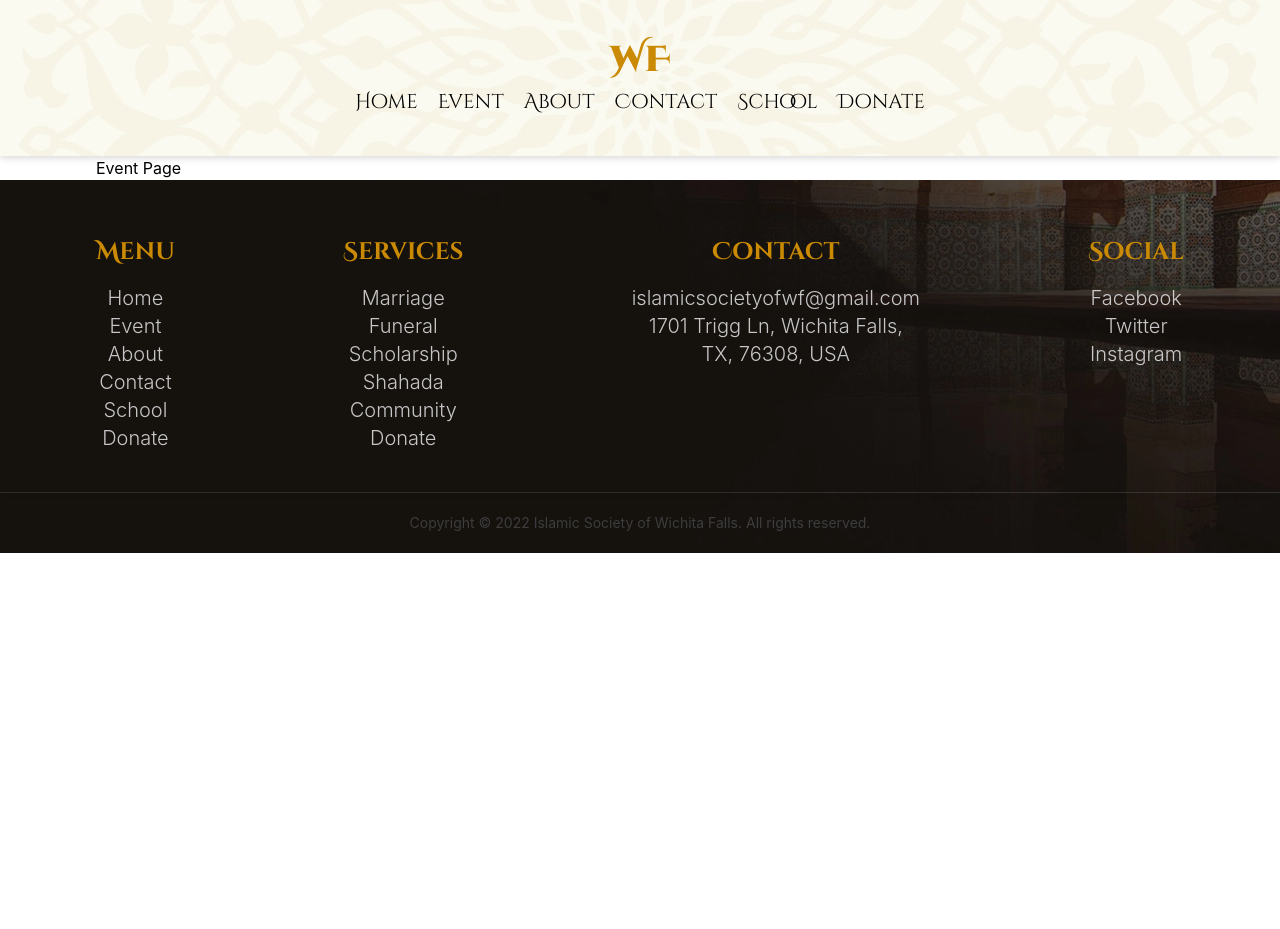
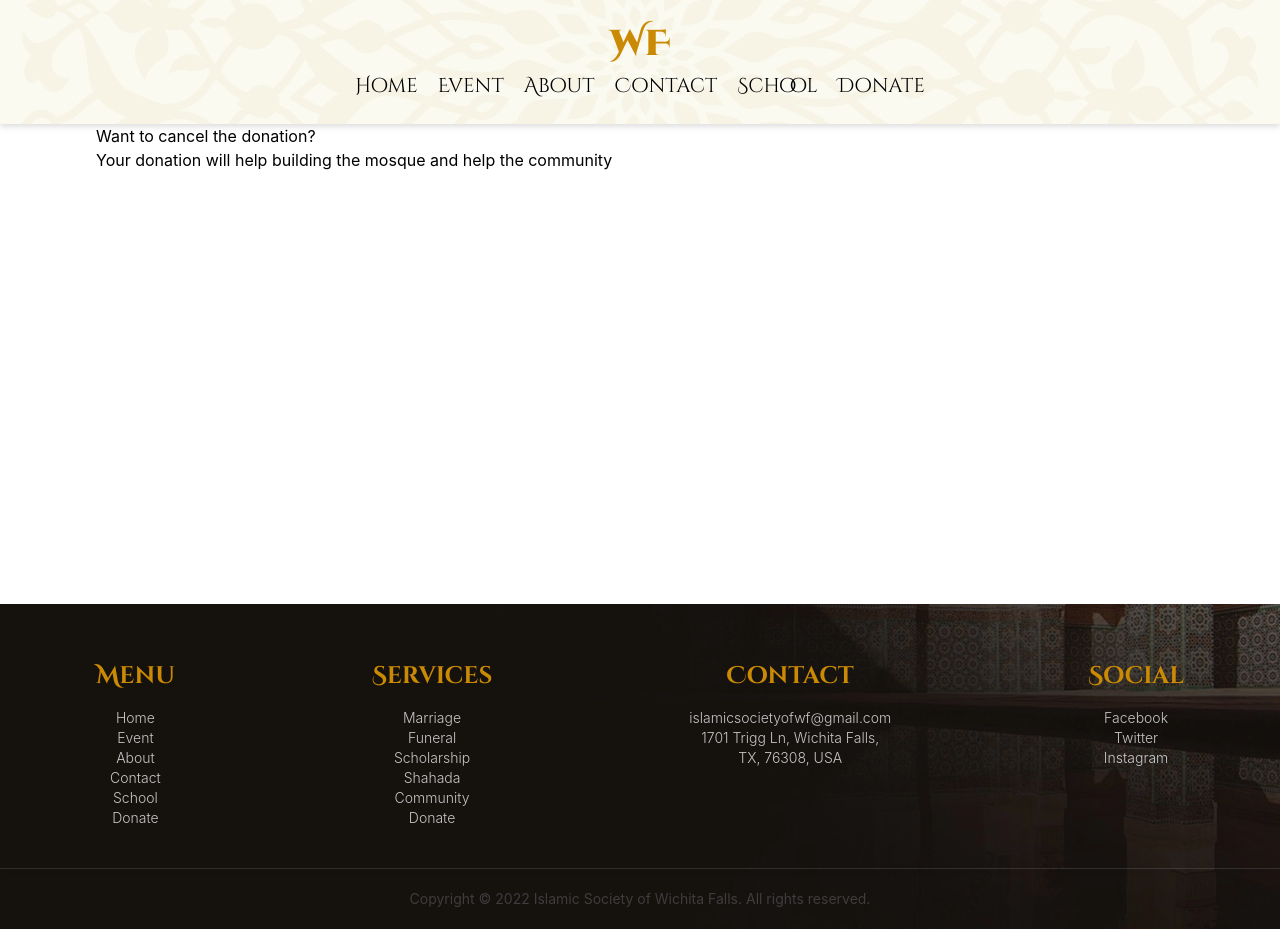
Before and after one commit to wfic/site, a Next.js app: page /event in a window 1280 px wide. Before the commit the page ends 800 px from the top, so only its background shows below. Built offline with nearby package versions, Linux system fonts and the light colour scheme.

Commit message:
nav cancel completed footer etc updated

```diff
--- a/components/Footer.js
+++ b/components/Footer.js
@@ -11,32 +11,32 @@ function Footer() {
                     <h3 className="text-2xl font-bold font-Cinzel py-4 text-yellow-600">Menu</h3>
                     <div>
                         <ul>
-                            <li className="text-md md:text-xl text-gray-100/80 font-light ">
+                            <li className="text-sm md:text-md text-gray-100/80 font-light ">
                                 <Link href="/">
                                     Home
                                 </Link>
                             </li>
-                            <li className="text-md md:text-xl text-gray-100/80 font-light ">
+                            <li className="text-sm md:text-md text-gray-100/80 font-light ">
                                 <Link href="/event">
                                     Event
                                 </Link>
                             </li>
-                            <li className="text-md md:text-xl text-gray-100/80 font-light ">
+                            <li className="text-sm md:text-md text-gray-100/80 font-light ">
                                 <Link href="/about">
                                     About
                                 </Link>
                             </li>
-                            <li className="text-md md:text-xl text-gray-100/80 font-light ">
+                            <li className="text-sm md:text-md text-gray-100/80 font-light ">
                                 <Link href="/contact">
                                     Contact
                                 </Link>
                             </li>
-                            <li className="text-md md:text-xl text-gray-100/80 font-light ">
+                            <li className="text-sm md:text-md text-gray-100/80 font-light ">
                                 <Link href="/school">
                                     School
                                 </Link>
                             </li>
-                            <li className="text-md md:text-xl text-gray-100/80 font-light ">
+                            <li className="text-sm md:text-md text-gray-100/80 font-light ">
                                 <Link href="/donate">
                                     Donate
                                 </Link>
@@ -47,24 +47,24 @@ function Footer() {
                 <div className="footerServices">
                     <h3 className="text-2xl font-bold font-Cinzel py-4 text-yellow-600">Services</h3>
                     <ul className="">
-                        <li className="text-md md:text-xl text-gray-100/80 font-light ">Marriage</li>
-                        <li className="text-md md:text-xl text-gray-100/80 font-light ">Funeral</li>
-                        <li className="text-md md:text-xl text-gray-100/80 font-light ">Scholarship</li>
-                        <li className="text-md md:text-xl text-gray-100/80 font-light ">Shahada</li>
-                        <li className="text-md md:text-xl text-gray-100/80 font-light ">Community</li>
-                        <li className="text-md md:text-xl text-gray-100/80 font-light ">Donate</li>
+                        <li className="text-sm md:text-md text-gray-100/80 font-light ">Marriage</li>
+                        <li className="text-sm md:text-md text-gray-100/80 font-light ">Funeral</li>
+                        <li className="text-sm md:text-md text-gray-100/80 font-light ">Scholarship</li>
+                        <li className="text-sm md:text-md text-gray-100/80 font-light ">Shahada</li>
+                        <li className="text-sm md:text-md text-gray-100/80 font-light ">Community</li>
+                        <li className="text-sm md:text-md text-gray-100/80 font-light ">Donate</li>
                     </ul>
                 </div>
                 <div className="footerContact">
                     <h3 className="text-2xl font-bold font-Cinzel py-4 text-yellow-600">Contact</h3>
                     <ul>
-                        <li className="text-md md:text-xl text-gray-100/80 font-light ">
+                        <li className="text-sm md:text-md text-gray-100/80 font-light ">
                             <a href="tel:+19403375021"></a>
                         </li>
-                        <li className="text-md md:text-xl text-gray-100/80 font-light ">
+                        <li className="text-sm md:text-md text-gray-100/80 font-light ">
                             <a href="mailto:islamicsocietyofwf@gmail.com">islamicsocietyofwf@gmail.com</a>
                         </li>
-                        <li className="text-md md:text-xl text-gray-100/80 font-light ">
+                        <li className="text-sm md:text-md text-gray-100/80 font-light ">
                             <p>1701 Trigg Ln, Wichita Falls,</p>
                             <p>TX, 76308, USA</p>
                         </li>
@@ -73,13 +73,13 @@ function Footer() {
                 <div className="footerSocial">
                     <h3 className="text-2xl font-bold font-Cinzel py-4 text-yellow-600">Social</h3>
                     <ul>
-                        <li className="text-md md:text-xl text-gray-100/80 font-light ">
+                        <li className="text-sm md:text-md text-gray-100/80 font-light ">
                             <a href="http://www.facebook.com">Facebook</a>
                         </li>
-                        <li className="text-md md:text-xl text-gray-100/80 font-light ">
+                        <li className="text-sm md:text-md text-gray-100/80 font-light ">
                             <a href="http://www.twitter.com">Twitter</a>
                         </li>
-                        <li className="text-md md:text-xl text-gray-100/80 font-light ">
+                        <li className="text-sm md:text-md text-gray-100/80 font-light ">
                             <a href="http://www.instagram.com">Instagram</a>
                         </li>
                     </ul>
--- a/components/Nav.js
+++ b/components/Nav.js
@@ -17,9 +17,9 @@ function Nav() {
   return (
     <>
         <nav className="bg-[url('/img/navbg.webp')] bg-center drop-shadow-md sticky top-0 left-0 z-10">
-            <div className="container flex justify-between md:items-center md:flex-col py-5 md:py-10 w-full">
+            <div className="container flex justify-between md:items-center md:flex-col py-4 md:py-6 w-full">
                 <div className="logo text-4xl font-Cinzel font-black text-yellow-600">
-                    WF
+                    <Link href='/'>WF</Link>
                 </div>
                 <div className="links hidden md:block">
                     <ul className="flex flex-col md:flex-row md:space-x-5 text-xl font-Cinzel pt-2 font-light ">
--- a/pages/cancel.js
+++ b/pages/cancel.js
@@ -1,5 +1,9 @@
 import React from 'react'
 import Head from 'next/head'
+import Link from 'next/link'
+
+import { FaDonate } from 'react-icons/fa'
+
 
 import Nav from '../components/nav'
 import Footer from '../components/footer'
@@ -12,7 +16,16 @@ function cancel() {
         </Head>
         <Nav />
         <main className="container">
-            Cancel
+            <div className="h-[60vh] grid place-content-center text-center">
+                <div className="grid place-items-center my-10">
+                    <FaDonate className="text-8xl text-yellow-600" />
+                </div>
+                <h2 className="text-2xl font-bold font-Cinzel">Want to cancel the donation?</h2>
+                <p className="">Your donation will help building the mosque and help the community</p>
+                <button className="text-white bg-blue-600 rounded-full px-3 py-2 mt-5 md:w-1/3 mx-auto">
+                    <Link href="https://www.paypal.com/donate/?hosted_button_id=AQUAXFVS5ZY4A">Donate Again</Link>
+                </button>
+            </div>
         </main>
         <Footer />
     </>
--- a/pages/completed.js
+++ b/pages/completed.js
@@ -1,5 +1,6 @@
 import React from 'react'
 import Head from 'next/head'
+import Link from 'next/link'
 
 import Nav from '../components/nav'
 import Footer from '../components/footer'
@@ -12,7 +13,9 @@ function completed() {
         </Head>
         <Nav />
         <main className="container">
-            completed
+            <div className="h-[60vh] grid place-content-center text-center">
+                <h2 className="text-2xl font-bold font-Cinzel">Thank you for your donation. <br /> Hope you will do it again.</h2>
+            </div>
         </main>
         <Footer />
     </>
--- a/pages/donate.js
+++ b/pages/donate.js
@@ -30,10 +30,10 @@ function donate() {
                         <h2 className="text-3xl md:text-4xl font-Cinzel font-semibold text-yellow-600">Thank You For Your Desire To Give!</h2>
 
                         <div className="grid place-items-center mt-10">
-                            <FaDonate className="text-8xl text-yellow-600" />
+                            <FaDonate className="text-8xl text-sky-600" />
                         </div>
                         <p className='mt-5 text-xl text-slate-600'>Please donate to our new mosque in paypal</p>
-                        <button className="text-white bg-blue-600 rounded-full px-5 mt-3">
+                        <button className="text-white bg-sky-500 rounded-full px-5 mt-3">
                             <Link href="https://www.paypal.com/donate/?hosted_button_id=AQUAXFVS5ZY4A">Donate</Link>
                         </button>
 
--- a/pages/event.js
+++ b/pages/event.js
@@ -13,7 +13,10 @@ function event() {
         </Head>
         <Nav />
         <div className="container">
-            <div className="">Event Page</div>
+            <div className="h-[60vh]">
+                <h2>Want to cancel the donation?</h2>
+                <p>Your donation will help building the mosque and help the community</p>
+            </div>
         </div>
         <Footer />
     </>
```
